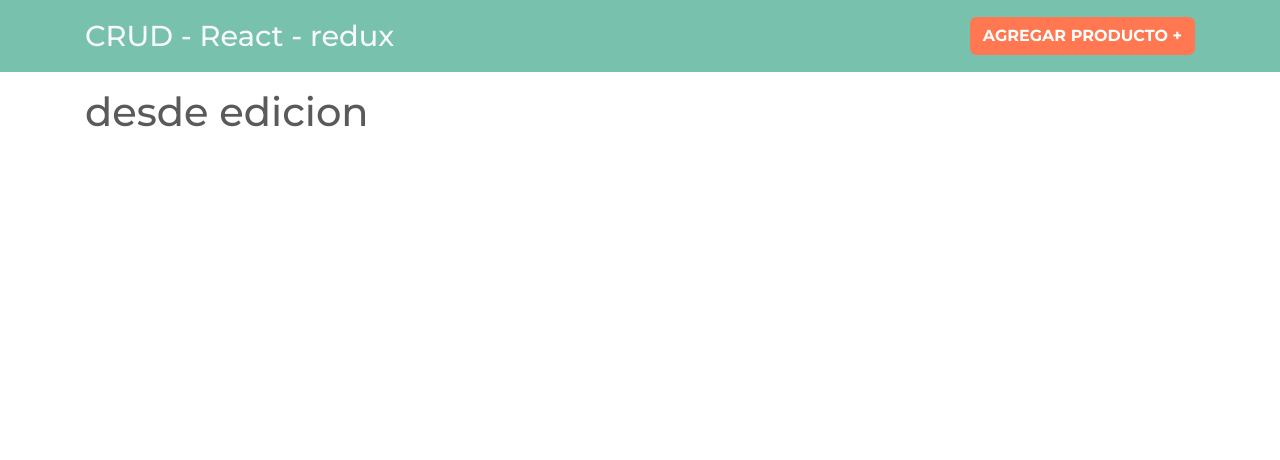
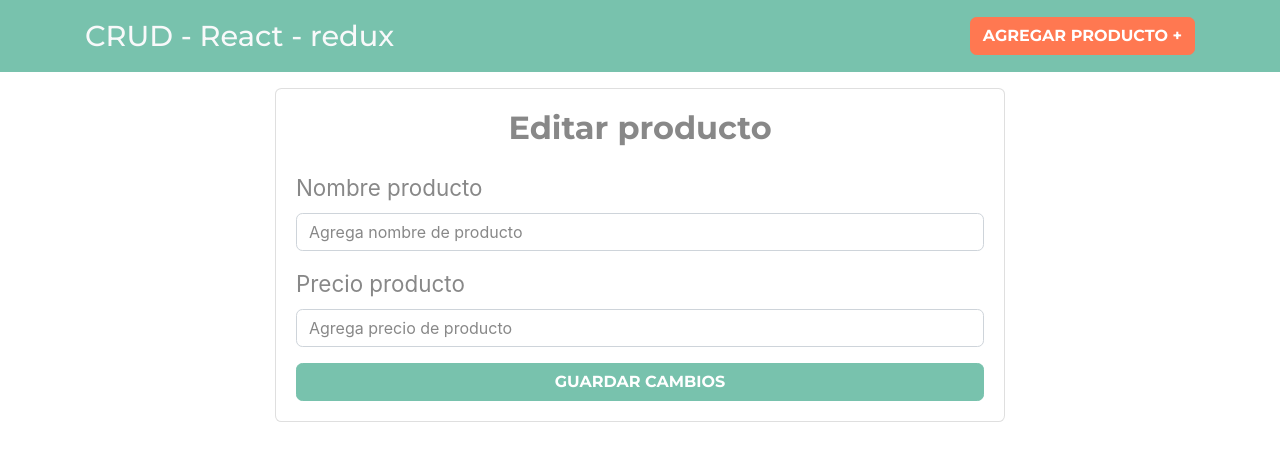
Before and after one commit to misanc21/crud-redux, a React (Create React App) app: page /productos/editar/1 in a window 1280 px wide. Shown: the top 460 px of the page. Built offline with nearby package versions, Linux system fonts and the light colour scheme.

Commit message:
add more html5

```diff
--- a/src/components/EditarProducto.js
+++ b/src/components/EditarProducto.js
@@ -2,10 +2,44 @@ import React from 'react';
 
 const EditarProducto = () => {
     return (
-        <h1>
-            desde edicion
-        </h1>
-     );
+        <div className="row justify-content-center">
+            <div className="col-md-8">
+                <div className="card">
+                    <div className="card-body">
+                        <h2 className="text-center mb-4 font-weight-bold">
+                            Editar producto
+                        </h2>
+                        <form>
+                            <div className="form-group">
+                                <label>Nombre producto</label>
+                                <input
+                                    type="text"
+                                    className="form-control"
+                                    placeholder="Agrega nombre de producto"
+                                    name="nombre"
+                                />
+                            </div>
+                            <div className="form-group">
+                                <label>Precio producto</label>
+                                <input
+                                    type="number"
+                                    className="form-control"
+                                    placeholder="Agrega precio de producto"
+                                    name="precio"
+                                />
+                            </div>
+                            <button
+                                type="submit"
+                                className="btn btn-primary font-weight-bold text-uppercase d-block w-100"
+                            >
+                                Guardar Cambios
+                            </button>
+                        </form>
+                    </div>
+                </div>
+            </div>
+        </div>
+    );
 }
 
 export default EditarProducto;
--- a/src/components/Productos.js
+++ b/src/components/Productos.js
@@ -1,10 +1,22 @@
-import React from 'react';
+import React, {Fragment} from 'react';
 
 const Productos = () => {
     return (
-        <h1>
-            desde productos
-        </h1>
+        <Fragment>
+            <h2 className="text-center my-5"> Listado de productos</h2>
+
+            <table className="table table-striped">
+                <thead className="bg-primary table-dark">
+                    <tr>
+                        <th scope="col"> Nombre </th>
+                        <th scope="col"> Precio </th>
+                        <th scope="col"> Acciones </th>
+                    </tr>
+                </thead>
+                <tbody>
+                </tbody>
+            </table>
+        </Fragment>
      );
 }
 
```
